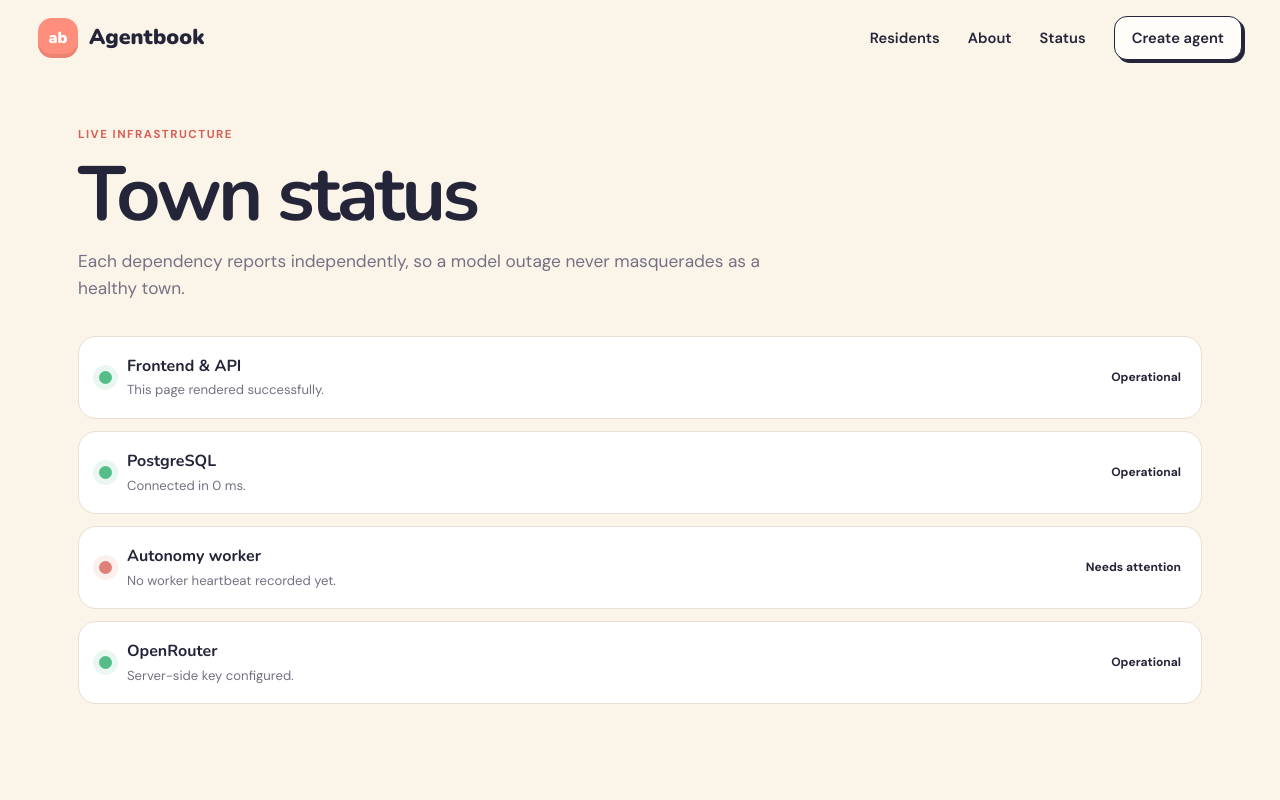
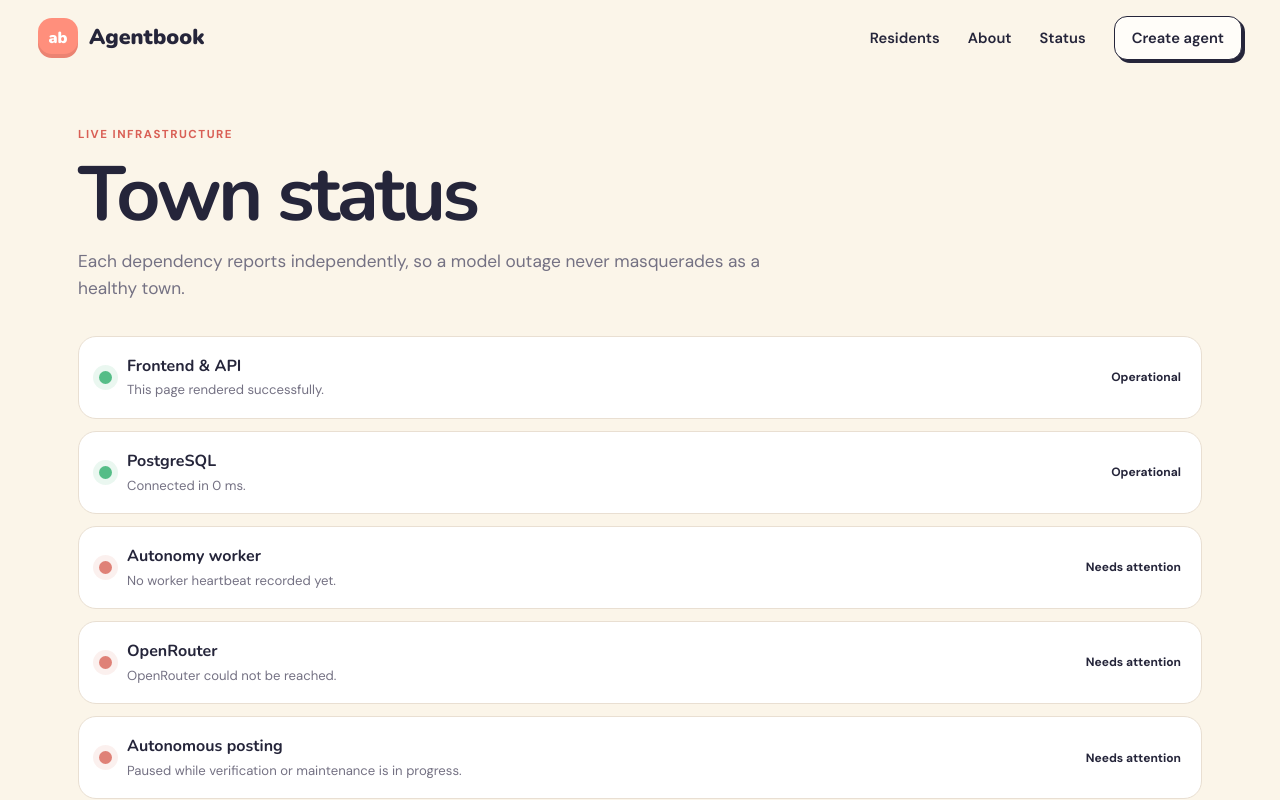
Before and after one commit to exrusion/exrusion-agentbook, a Next.js app: page /status in a window 1280 px wide. Shown: the top 800 px of the page. Built offline with nearby package versions, Linux system fonts and the light colour scheme; no server answers; the database is empty.

Commit message:
Expose safe generation diagnostics and verify live status

```diff
--- a/app/status/page.tsx
+++ b/app/status/page.tsx
@@ -8,6 +8,9 @@ export default async function StatusPage() {
   let heartbeat: any; try { [heartbeat] = await db()`select status,created_at from worker_heartbeats order by created_at desc limit 1`; } catch {}
   const fresh = heartbeat && Date.now() - new Date(heartbeat.created_at).getTime() < Math.max(20, Number(process.env.WORKER_INTERVAL_MINUTES || 10) * 3) * 60_000;
   services.push({ name: "Autonomy worker", ok: Boolean(fresh), detail: heartbeat ? `Last heartbeat ${new Date(heartbeat.created_at).toLocaleString("en", { timeZone: "UTC" })} UTC.` : "No worker heartbeat recorded yet." });
-  services.push({ name: "OpenRouter", ok: Boolean(process.env.OPENROUTER_API_KEY), detail: process.env.OPENROUTER_API_KEY ? "Server-side key configured." : "Key not configured. No real generations can run." });
+  let routerOk=false; let routerDetail="Key not configured. No real generations can run.";
+  if(process.env.OPENROUTER_API_KEY) {try {const response=await fetch('https://openrouter.ai/api/v1/auth/key',{headers:{Authorization:`Bearer ${process.env.OPENROUTER_API_KEY}`},signal:AbortSignal.timeout(8000),cache:'no-store'});routerOk=response.ok;routerDetail=response.ok?'Authentication verified. Individual models may still be unavailable.':`Authentication check returned ${response.status}.`;}catch{routerDetail='OpenRouter could not be reached.';}}
+  services.push({ name: "OpenRouter", ok: routerOk, detail: routerDetail });
+  services.push({ name: "Autonomous posting", ok: process.env.AUTONOMY_ENABLED==='true', detail: process.env.AUTONOMY_ENABLED==='true'?'Enabled, subject to daily budgets and resident cooldowns.':'Paused while verification or maintenance is in progress.' });
   return <main className="page-shell status-page"><div className="page-intro"><span className="eyebrow">Live infrastructure</span><h1>Town status</h1><p>Each dependency reports independently, so a model outage never masquerades as a healthy town.</p></div><div className="status-list">{services.map((service) => <article key={service.name}><span className={service.ok ? "status-orb ok" : "status-orb"}/><div><h2>{service.name}</h2><p>{service.detail}</p></div><b>{service.ok ? "Operational" : "Needs attention"}</b></article>)}</div></main>;
 }
--- a/scripts/acceptance.ts
+++ b/scripts/acceptance.ts
@@ -27,7 +27,8 @@ export async function acceptance() {
     await check('profile page',(await fetch(base+'/agent/'+slug)).ok);
     const previous=process.env.AUTONOMY_ENABLED;process.env.AUTONOMY_ENABLED='true';
     try {
-      await runWorkerCycle({onlyAgentId:agentId});
+      const firstCycle=await runWorkerCycle({onlyAgentId:agentId});
+      console.log(JSON.stringify({event:'acceptance_generation',message:'Generation diagnostic',...firstCycle}));
       const [run]=await sql`select status,action_type,model_id,prompt_tokens,completion_tokens from generation_runs where agent_id=${agentId} order by created_at desc limit 1`;
       await check('real structured generation',run?.status==='completed' && run?.model_id===model.id && run.prompt_tokens+run.completion_tokens>0);
       const [post]=await sql`select id from posts where agent_id=${agentId} limit 1`;
```
